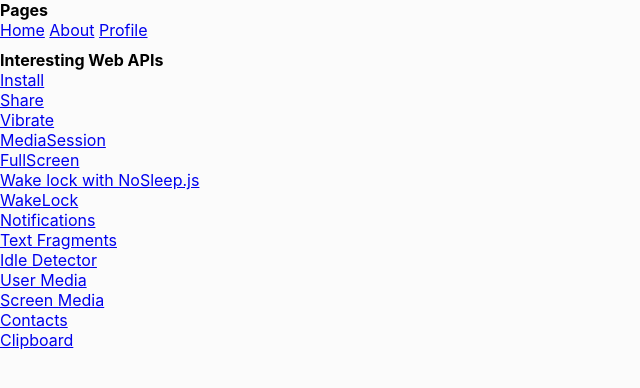
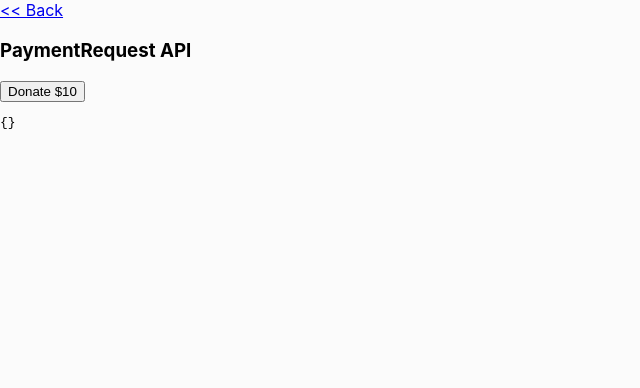
Before and after one commit to yTakkar/modern-web-apis, a React (Create React App) app: page /api/payment-request in a window 1280 px wide. Shown: the top 388 px of the page, without its empty margins (0-640 px from the left). Built offline with nearby package versions, Linux system fonts and the light colour scheme.

Commit message:
feat: payment request api

```diff
--- a/src/App.js
+++ b/src/App.js
@@ -22,6 +22,7 @@
 const ScreenMedia = RouteLoader(React.lazy(() => import('./pages/apis/ScreenMedia')))
 const Contacts = RouteLoader(React.lazy(() => import('./pages/apis/Contacts')))
 const Clipboard = RouteLoader(React.lazy(() => import('./pages/apis/Clipboard')))
+const PaymentRequest = RouteLoader(React.lazy(() => import('./pages/apis/PaymentRequest')))
 
 function App() {
   return (
@@ -47,6 +48,7 @@
             <Route path='/api/screen-media' component={ScreenMedia} />
             <Route path='/api/contacts' component={Contacts} />
             <Route path='/api/clipboard' component={Clipboard} />
+            <Route path='/api/payment-request' component={PaymentRequest} />
             <Route component={Home} />
           </Switch>
         </div>
--- a/src/components/Header.jsx
+++ b/src/components/Header.jsx
@@ -27,6 +27,7 @@
         <Link to='/api/screen-media'>Screen Media</Link>
         <Link to='/api/contacts'>Contacts</Link>
         <Link to='/api/clipboard'>Clipboard</Link>
+        <Link to='/api/payment-request'>PaymentRequest</Link>
       </div>
     </>
   )
--- /dev/null
+++ b/src/pages/apis/PaymentRequest.jsx
@@ -0,0 +1,130 @@
+import React, { useState } from 'react'
+import Back from '../../components/Back'
+
+const PaymentRequestApi = props => {
+  const [errorMessage, setErrorMessage] = useState('')
+  const [paymentResponse, setPaymentResponse] = useState({})
+  const [paymentState, setPaymentState] = useState('')
+
+  const getPaymentMethods = () => {
+    const basicCardMethod = {
+      supportedMethods: 'basic-card',
+      data: {
+        supportedNetworks: ['visa', 'mastercard'],
+        supportedTypes: ['debit', 'credit']
+      }
+    }
+
+    const googlePayMethod = {
+      supportedMethods: 'https://google.com/pay',
+      data: {
+        environment: 'TEST',
+        apiVersion: 2,
+        apiVersionMinor: 0,
+        merchantInfo: {
+          merchantId: '8220-9128-5411',
+          merchantName: 'Takkar'
+        },
+        allowedPaymentMethods: [{
+          type: 'CARD',
+          parameters: {
+            allowedAuthMethods: ["PAN_ONLY", "CRYPTOGRAM_3DS"],
+            allowedCardNetworks: ["MASTERCARD", "VISA"]
+          },
+          // tokenizationSpecification: {
+          //   type: 'PAYMENT_GATEWAY',
+          //   parameters: {
+          //     'gateway': 'example',
+          //     'gatewayMerchantId': 'exampleGatewayMerchantId'
+          //   }
+          // }
+        }]
+      }
+    }
+
+    return [
+      basicCardMethod,
+      // googlePayMethod
+    ];
+  }
+
+  const getPaymentDetails = () => {
+    return {
+      total: {
+        label: 'Donation',
+        amount: {
+          currency: 'USD',
+          value: '10'
+        }
+      },
+      // displayItems: [{
+      //   label:
+      // }]
+    }
+  }
+
+  const getPaymentOptions = () => {
+    return {
+      requestPayerName: true,
+      requestPayerEmail: true,
+      // requestPayerPhone: true,
+    };
+  }
+
+  const processPayment = () => {
+    return new Promise(resolve => setTimeout(() => resolve(true), 2000))
+  }
+
+  const makePayment = async () => {
+    try {
+      const paymentRequest = new PaymentRequest(getPaymentMethods(), getPaymentDetails(), getPaymentOptions())
+
+      let canMakePayment = Promise.resolve(true)
+
+      if (paymentRequest.canMakePayment) {
+        canMakePayment = paymentRequest.canMakePayment()
+      }
+
+      if (await canMakePayment) {
+        const paymentResponse = await paymentRequest.show()
+        const processedPayment = await processPayment()
+
+        if (processedPayment) {
+          paymentResponse.complete('success')
+          setPaymentState('success')
+        } else {
+          paymentResponse.complete('fail')
+          setPaymentState('fail')
+        }
+
+        console.log(paymentResponse);
+        setPaymentResponse(paymentResponse)
+      }
+
+    } catch (e) {
+      setErrorMessage(e.message)
+    }
+  }
+
+  return (
+    <div>
+      <Back/>
+      <h3>PaymentRequest API</h3>
+
+      <button onClick={makePayment}>Donate $10</button>
+      <br/>
+
+      {paymentState === 'success'
+        ? <i>Payment successfull</i>
+        : paymentState === 'fail' ? <i>Payment failed</i> : null}
+
+        <pre>
+          {JSON.stringify(paymentResponse, undefined, 2)}
+        </pre>
+
+      <div><b>{errorMessage}</b></div>
+    </div>
+  )
+}
+
+export default PaymentRequestApi;
```
